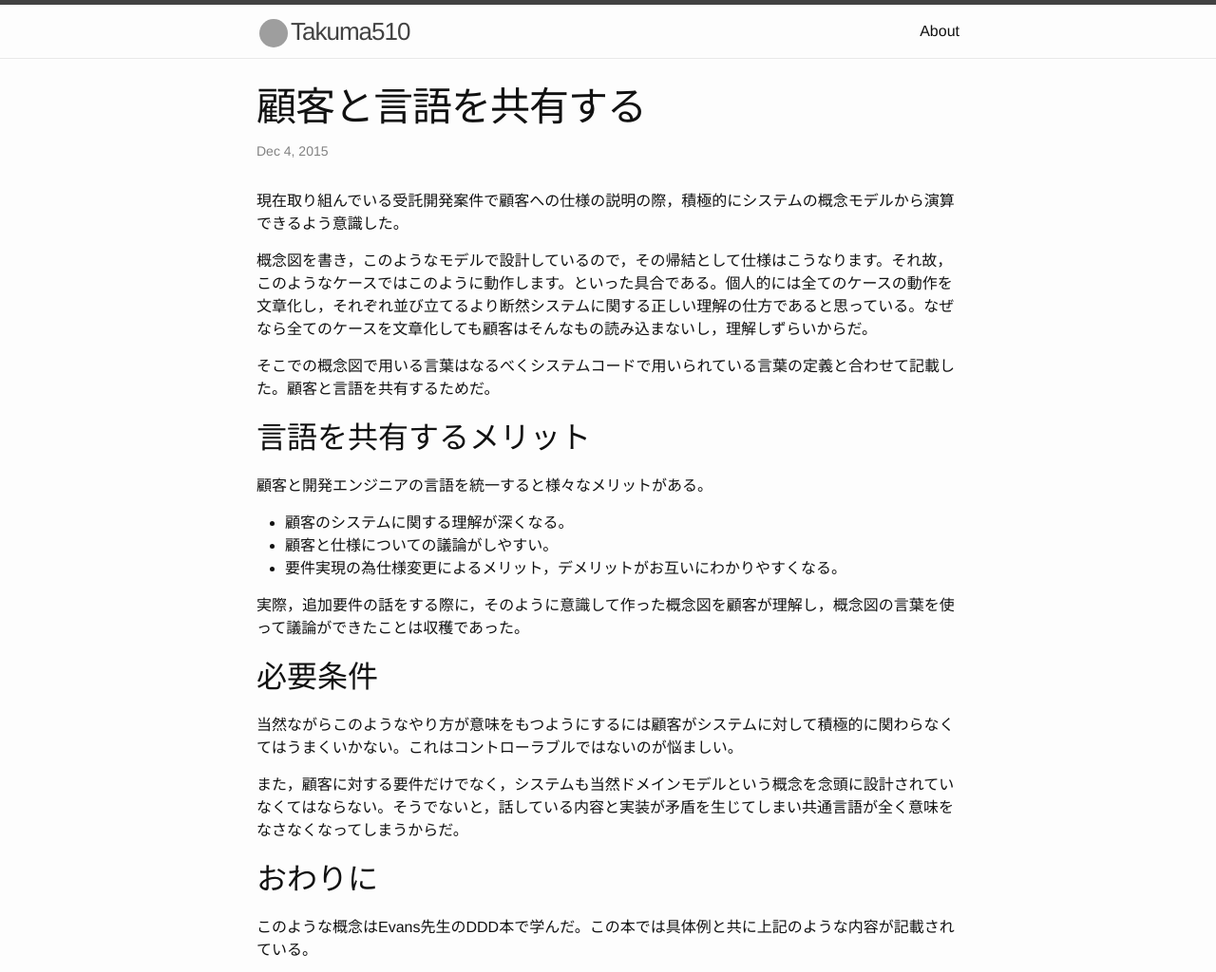
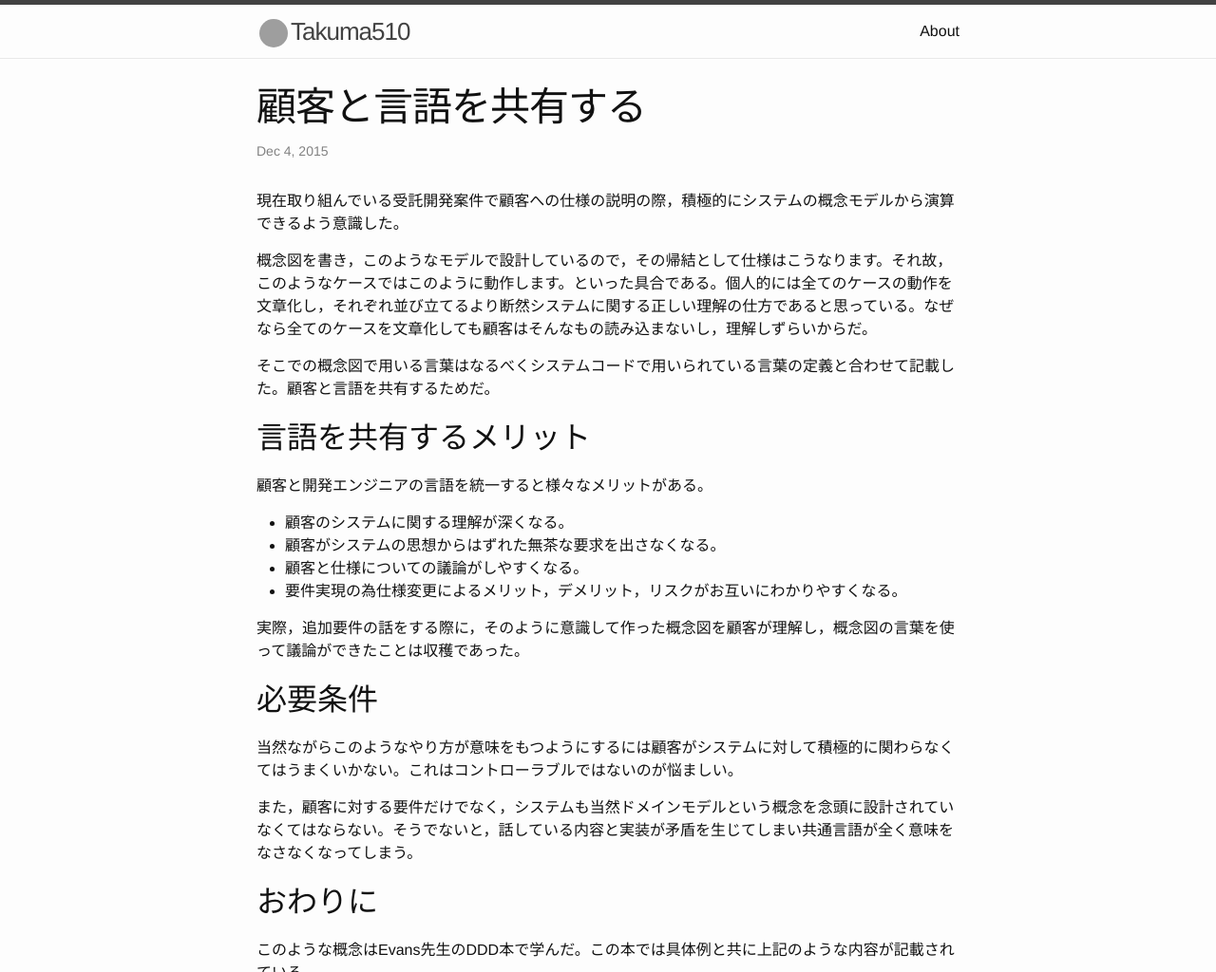
Before and after one commit to takuma510/takuma510.github.io, a Jekyll site: the page built from _posts/2015-12-04-share-common-language-with-customer.markdown, in a window 1280 px wide, cut to the strip 0-1024 px from the top of the page. Shown: the whole strip at 95% size. Built offline with Jekyll 4.4.1, drawn with Linux system fonts in a browser that asks for light colours; grey boxes are pictures that could not be loaded.

Commit message:
Mod. 2015-12-04-share-common-language-with-customer.markdown post

```diff
--- a/_posts/2015-12-04-share-common-language-with-customer.markdown
+++ b/_posts/2015-12-04-share-common-language-with-customer.markdown
@@ -15,8 +15,9 @@ date:   2015-12-04 20:59:37
 顧客と開発エンジニアの言語を統一すると様々なメリットがある。
 
 - 顧客のシステムに関する理解が深くなる。
-- 顧客と仕様についての議論がしやすい。
-- 要件実現の為仕様変更によるメリット，デメリットがお互いにわかりやすくなる。
+- 顧客がシステムの思想からはずれた無茶な要求を出さなくなる。
+- 顧客と仕様についての議論がしやすくなる。
+- 要件実現の為仕様変更によるメリット，デメリット，リスクがお互いにわかりやすくなる。
 
 実際，追加要件の話をする際に，そのように意識して作った概念図を顧客が理解し，概念図の言葉を使って議論ができたことは収穫であった。
 
@@ -24,7 +25,7 @@ date:   2015-12-04 20:59:37
 
 当然ながらこのようなやり方が意味をもつようにするには顧客がシステムに対して積極的に関わらなくてはうまくいかない。これはコントローラブルではないのが悩ましい。
 
-また，顧客に対する要件だけでなく，システムも当然ドメインモデルという概念を念頭に設計されていなくてはならない。そうでないと，話している内容と実装が矛盾を生じてしまい共通言語が全く意味をなさなくなってしまうからだ。
+また，顧客に対する要件だけでなく，システムも当然ドメインモデルという概念を念頭に設計されていなくてはならない。そうでないと，話している内容と実装が矛盾を生じてしまい共通言語が全く意味をなさなくなってしまう。
 
 ## おわりに
 
```
